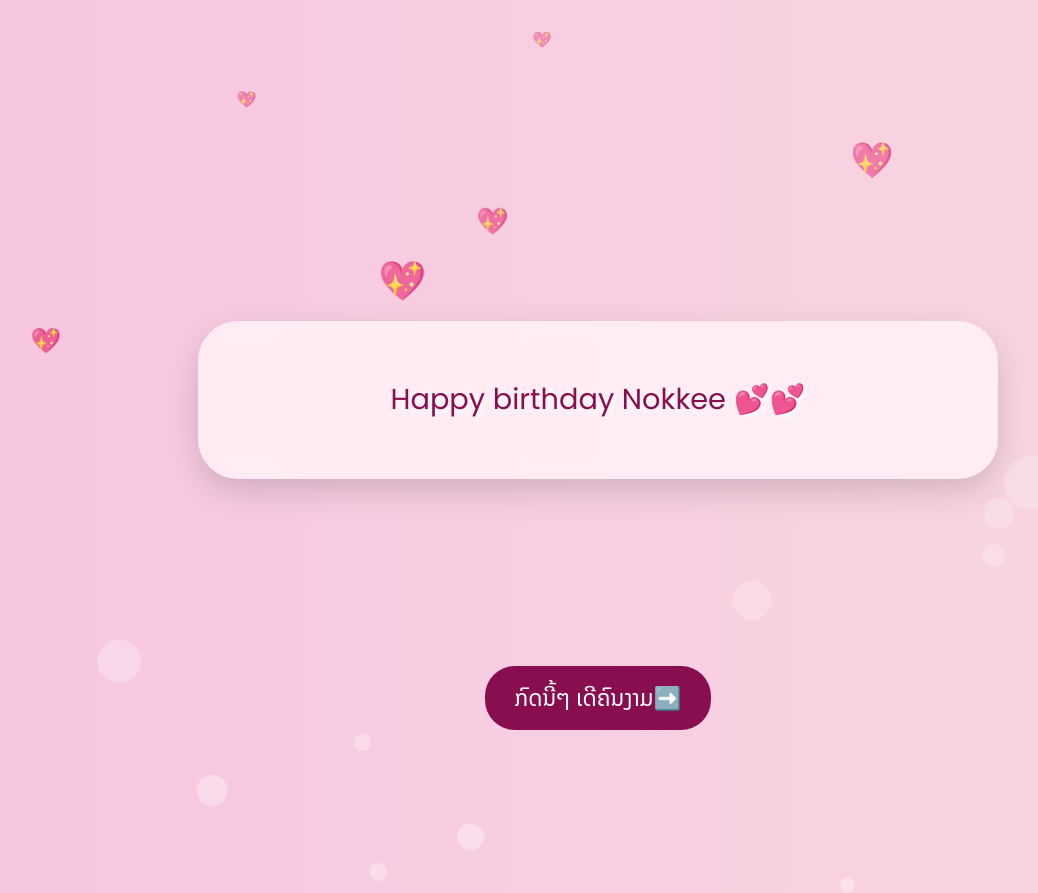
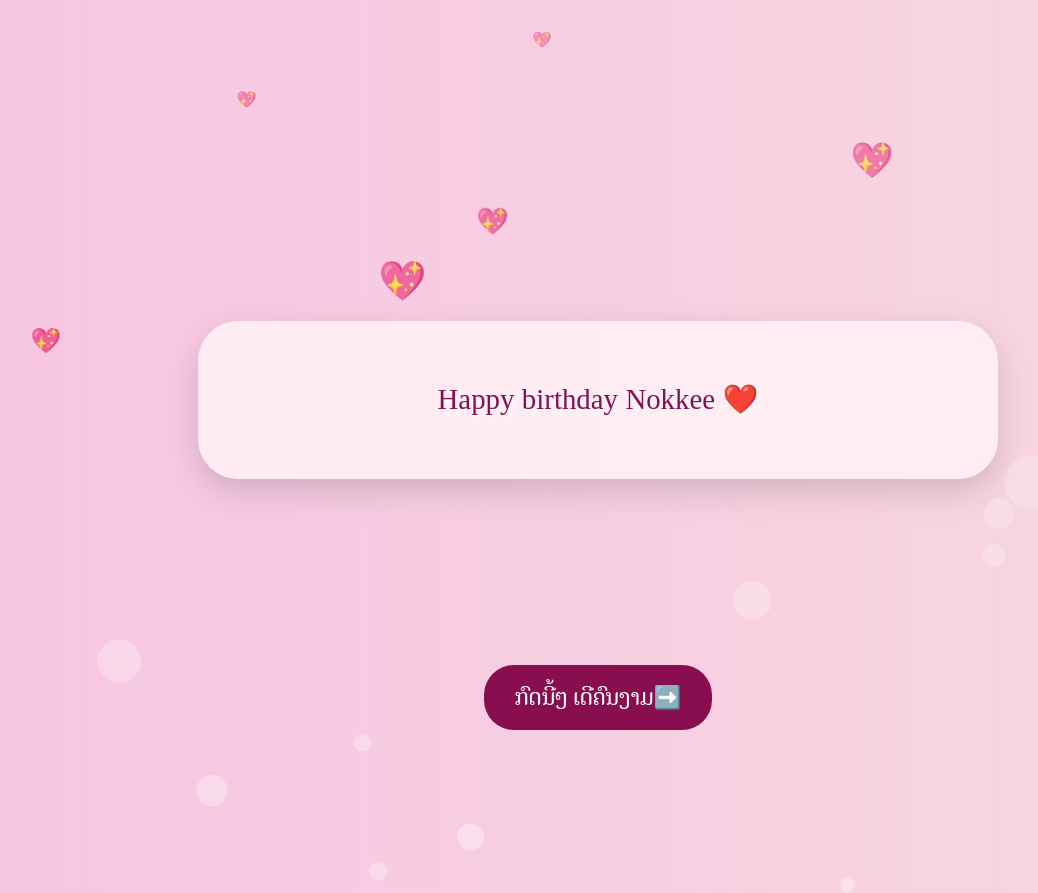
Before and after one commit to thaydev19/BD, a plain HTML site: page index.html in a window 1280 px wide. Shown: the whole page, without its empty margins (42-1080 px from the left). Drawn offline with Linux system fonts and the light colour scheme.

Commit message:
Update index.html

```diff
--- a/index.html
+++ b/index.html
@@ -7,7 +7,7 @@
 
     <!-- Google Fonts -->
     <link
-      href="https://fonts.googleapis.com/css2?family=Noto+Sans+Lao&family=Poppins:wght@400;600&family=Great+Vibes&display=swap"
+      href="https://fonts.googleapis.com/css2?family=Noto+Serif+Lao&family=Poppins:wght@400;600&family=Great+Vibes&display=swap"
       rel="stylesheet"
     />
 
@@ -28,7 +28,7 @@
         display: flex;
         align-items: center;
         justify-content: center;
-        font-family: "Poppins", sans-serif;
+        font-family: "Poppins", sans-serif, "Noto Serif Lao", serif;
         overflow: hidden;
         position: relative;
       }
@@ -103,14 +103,11 @@
         word-break: break-word;
         line-height: 2;
         text-shadow: 2px 2px 6px #fff;
+        font-family: "Noto Serif Lao", serif;
       }
 
       .poppins {
         font-family: "Poppins", sans-serif;
-      }
-
-      .lao {
-        font-family: "Noto Sans Lao", sans-serif;
       }
 
       .greatvibes {
@@ -155,7 +152,7 @@
         background-color: #880e4f;
         color: white;
         font-size: 1.4rem;
-        font-family: "Noto Sans Lao", sans-serif;
+        font-family: "Noto Serif Lao", serif;
         border: none;
         border-radius: 30px;
         cursor: pointer;
@@ -234,10 +231,9 @@
     </audio>
 
     <div class="card">
-      <div id="text" class="poppins"></div>
+      <div id="text"></div>
     </div>
 
-    <!-- Move Next button outside of the card -->
     <button id="nextButton" class="btn">ກົດນີ້ໆ ເດີຄົນງາມ➡️</button>
     <button id="finalButton" class="btn">ກົດນີ້ໆ ເບິ່ງຄົນງາມ ➡️</button>
 
@@ -296,18 +292,16 @@
       }
 
       // Show first message
-      typeText("Happy birthday Nokkee 💕💕", "poppins", () => {
+      typeText("Happy birthday Nokkee ❤️", "poppins", () => {
         nextButton.style.display = "inline-block";
         nextButton.onclick = () => {
-          // Next phase of the message
           nextButton.style.display = "none";
           typeText(
-            "Happy Birthday 💕💕 ວັນເກີດປີນີ້ 24 ປີຖ້ວນ ຂໍໃຫ້ມີແຕ່ຄວາມສຸກ, ສຸຂະພາບແຂງແຮງ ບໍ່ເຈັບບໍ່ໄຂ້ ປີນີ້ຮຽນປີທີ 2 ແລ້ວ ຂໍໃຫ້ອົດທົນ ຕັ້ງໃຈຮຽນ ຮຽນເກັ່ງເສັງໄດ້ ຄະແນນສູງສູງ ຂໍໃຫ້ຢູ່ນຳກັນດົນດົນເດີ ຈຸບຈຸບ, ຮັກເພິ່ນເດີຄົນງາມ 💕💕 I always support you 😘",
+            "Happy Birthday ❤️ ວັນເກີດປີນີ້ 24 ປີຖ້ວນ ຂໍໃຫ້ມີແຕ່ຄວາມສຸກ, ສຸຂະພາບແຂງແຮງ ບໍ່ເຈັບບໍ່ໄຂ້ ປີນີ້ຮຽນປີທີ 2 ແລ້ວ ຂໍໃຫ້ອົດທົນ ຕັ້ງໃຈຮຽນ ຮຽນເກັ່ງເສັງໄດ້ ຄະແນນສູງສູງ ຂໍໃຫ້ຢູ່ນຳກັນດົນດົນເດີ ຈຸບຈຸບ, ຮັກເພິ່ນເດີຄົນງາມ ❤️ I always support you ❤️",
             "lao",
             () => {
               finalButton.style.display = "inline-block";
               finalButton.onclick = () => {
-                // Hide everything and show image
                 textElement.style.display = "none";
                 finalButton.style.display = "none";
                 imageSection.style.display = "block";
```
